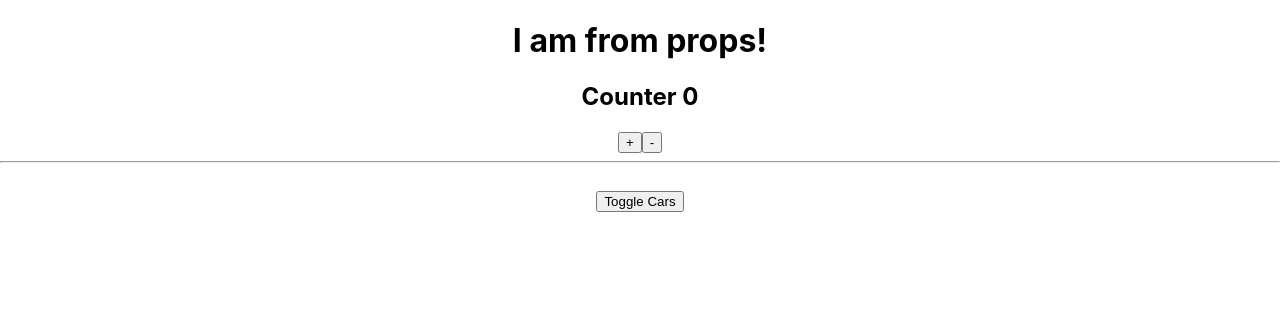
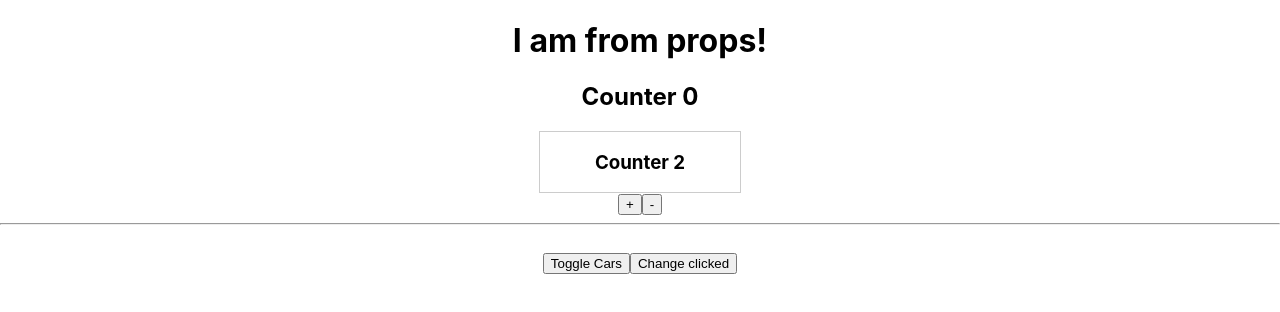
Before and after one commit to Vadim-Kolchanov/react-theory, a React (Create React App) app: page / in a window 1280 px wide. Shown: the top 312 px of the page. Built offline with nearby package versions, Linux system fonts and the light colour scheme.

Commit message:
Раздел 5: Компоненты реакт.  Context API

```diff
--- a/src/App/App.js
+++ b/src/App/App.js
@@ -3,6 +3,8 @@
 import Car from '../Car/Car';
 import ErrorBoundary from "../ErrorBoundary/ErrorBoundary";
 import Counter from "../Counter/Counter";
+
+export const ClickedContext = React.createContext(false)
 
 class App extends Component {
 
@@ -11,6 +13,7 @@
         super(props);
 
         this.state = {
+            clicked: false,
             cars: [
                 {name: 'BMW', year: 2019},
                 {name: 'Audi', year: 2016},
@@ -106,17 +109,22 @@
                 {/*<h1>{this.state.pageTitle}</h1>*/}
                 <h1>{this.props.title}</h1>
 
-                <Counter />
+                <ClickedContext.Provider value={this.state.clicked}>
+                    <Counter />
+                </ClickedContext.Provider>
+
 
                 {/*<input type="text" onChange={this.handleInput}/>*/}
 
-                <hr />
+                <hr/>
                 <button
                     onClick={this.toggleCarsHandler}
                     style={{marginTop: '20px'}}
                 >
                     Toggle Cars
                 </button>
+
+                <button onClick={() => this.setState({clicked: true})}>Change clicked</button>
 
                 <div className="Cars">
                     {this._cars()}
--- a/src/Counter/Counter.js
+++ b/src/Counter/Counter.js
@@ -1,5 +1,6 @@
 import React, {Component} from "react";
 import Auxiliary from "../hoc/Auxiliary";
+import Counter2 from "../Counter2/Counter2";
 
 export default class Counter extends Component {
     state = {
@@ -47,6 +48,7 @@
         return (
             <Auxiliary>
                 <h2>Counter {this.state.counter}</h2>
+                <Counter2 />
                 <button onClick={this.addCounter}>+</button>
                 <button onClick={() => this.setState({counter: this.state.counter - 1})}>-</button>
             </Auxiliary>
--- /dev/null
+++ b/src/Counter2/Counter2.js
@@ -0,0 +1,19 @@
+import React from "react";
+import {ClickedContext} from "../App/App";
+
+export default props => {
+    return (
+        <div style={{
+            border: '1px solid #ccc',
+            width: 200,
+            margin: '0 auto'
+        }}>
+            <h3>Counter 2</h3>
+            <ClickedContext.Consumer>
+                {clicked => clicked ? <p>Clicked</p> : null}
+            </ClickedContext.Consumer>
+
+            {/*{props.clicked ? <p>Clicked</p> : null}*/}
+        </div>
+    )
+}
```
